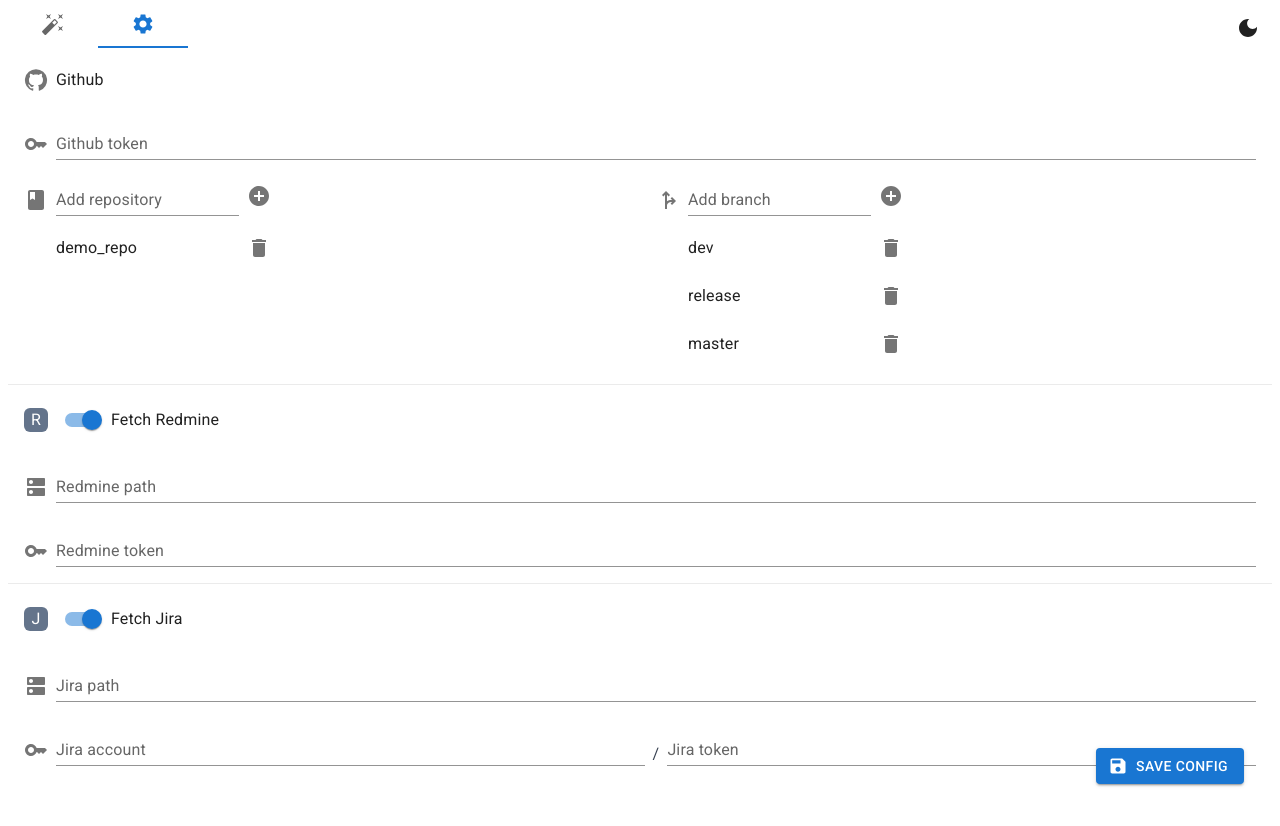
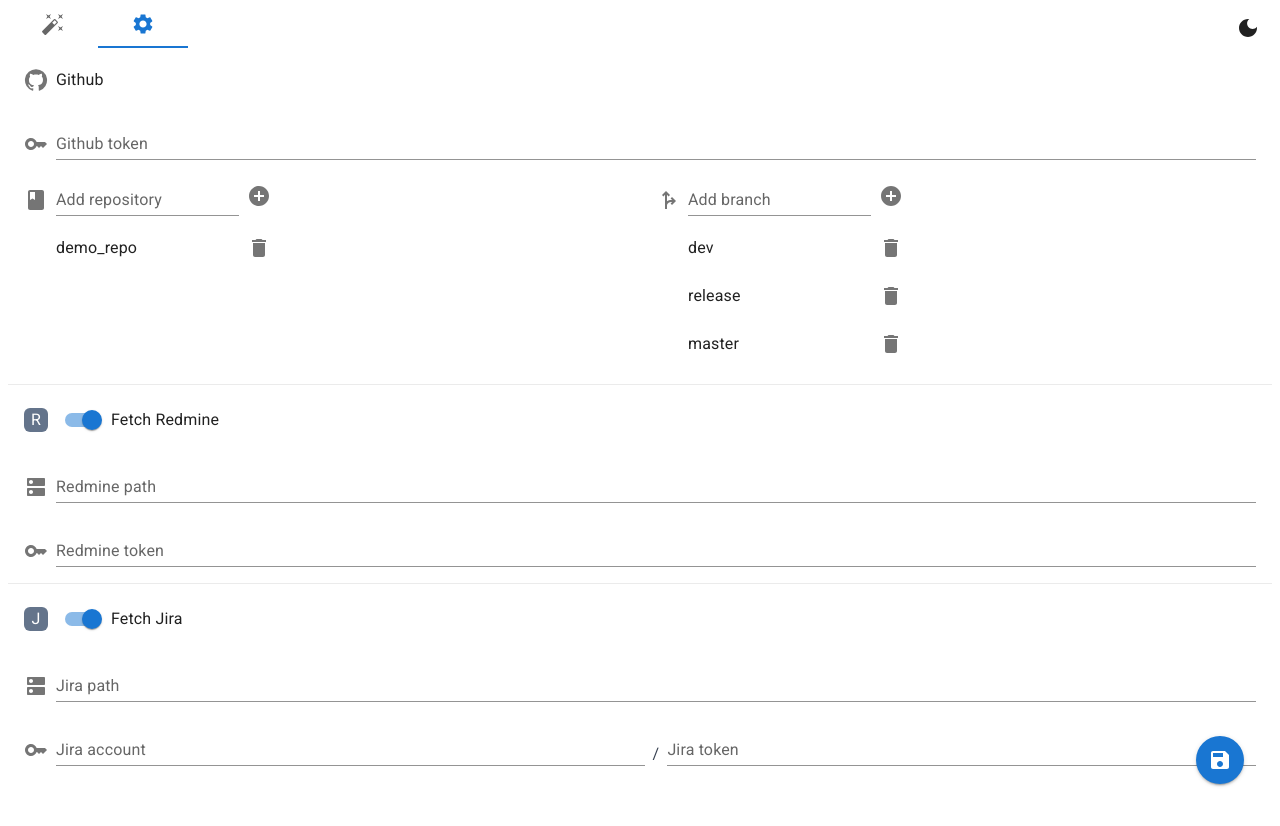
Before and after one commit to TomatoSoup0126/PR-content-generator, a React (Vite) app: page / in a window 1280 px wide. Both pictures are taken after a click on the tab 143 px from the left and 24 px from the top of the page. Shown: the top 826 px of the page. Built offline with nearby package versions, Linux system fonts and the light colour scheme.

Commit message:
style: 💄 adjust save btn style

```diff
--- a/src/components/SettingPanel.tsx
+++ b/src/components/SettingPanel.tsx
@@ -173,12 +173,18 @@
       </Box>
       <Box sx={{ height: 64 }} />
       <Button
-        sx={{ position: 'fixed', bottom: 16, right: 36}}
+        sx={{
+          position: 'fixed',
+          bottom: 16,
+          right: 36,
+          borderRadius: '100%',
+          minWidth: 0,
+          padding: '12px'
+        }}
         variant="contained"
-        startIcon={<SaveIcon />}
         onClick={() => handleUpdateOption(childOption)}
       >
-        Save config
+        <SaveIcon />
       </Button>
     </>
   )
```
